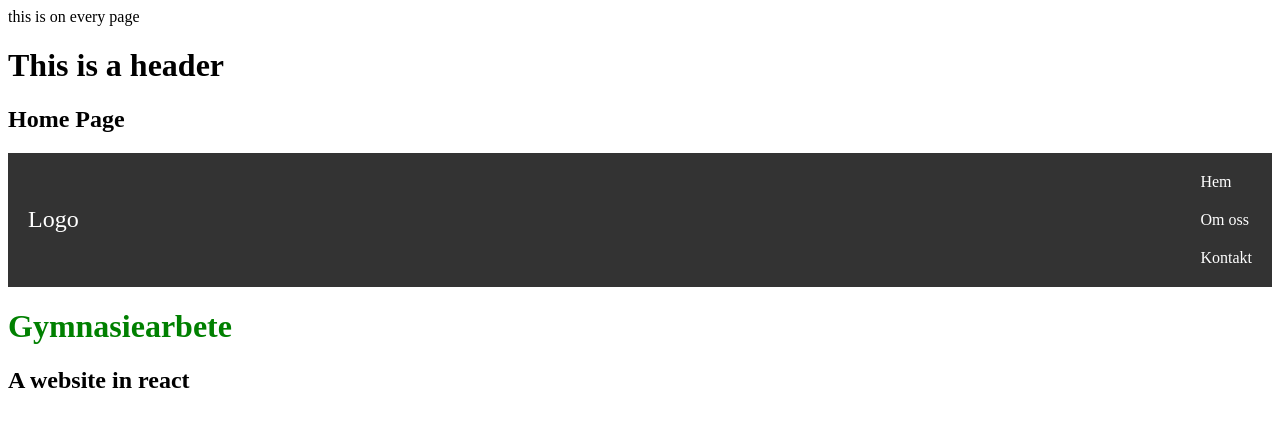
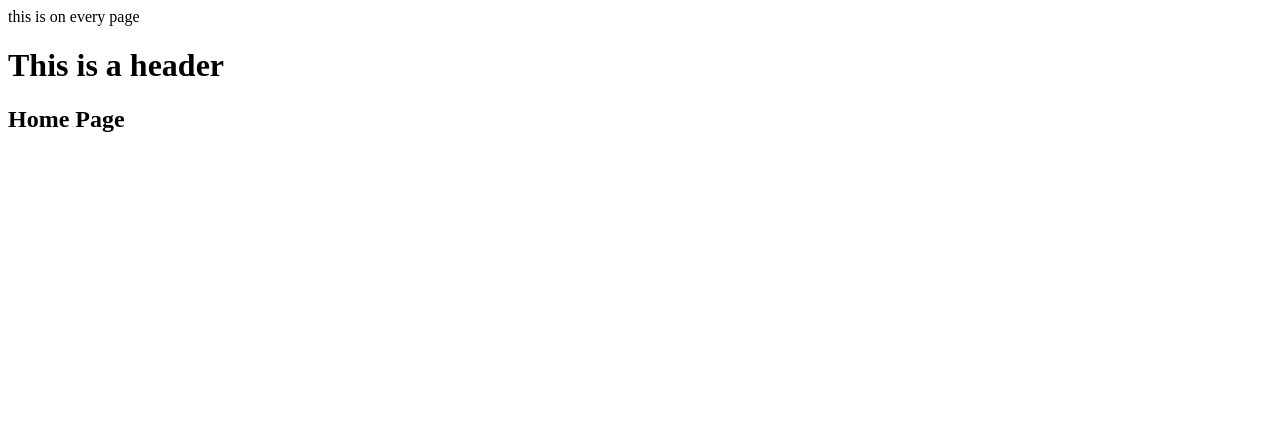
Before and after one commit to SB-YG/gymnasiearbete, a React (Create React App) app: page / in a window 1280 px wide. Shown: the top 426 px of the page. Built offline with nearby package versions, Linux system fonts and the light colour scheme.

Commit message:
fixed page structure

```diff
--- a/src/App.js
+++ b/src/App.js
@@ -26,9 +26,6 @@ const App = () => {
           <Route path="*" element={<NoPage />} />
         </Routes>
       </BrowserRouter>
-      <Menu />
-      <h1 style={{ color: "green" }}>Gymnasiearbete</h1>
-      <h2>A website in react</h2>
     </div>
   );
 };
```
